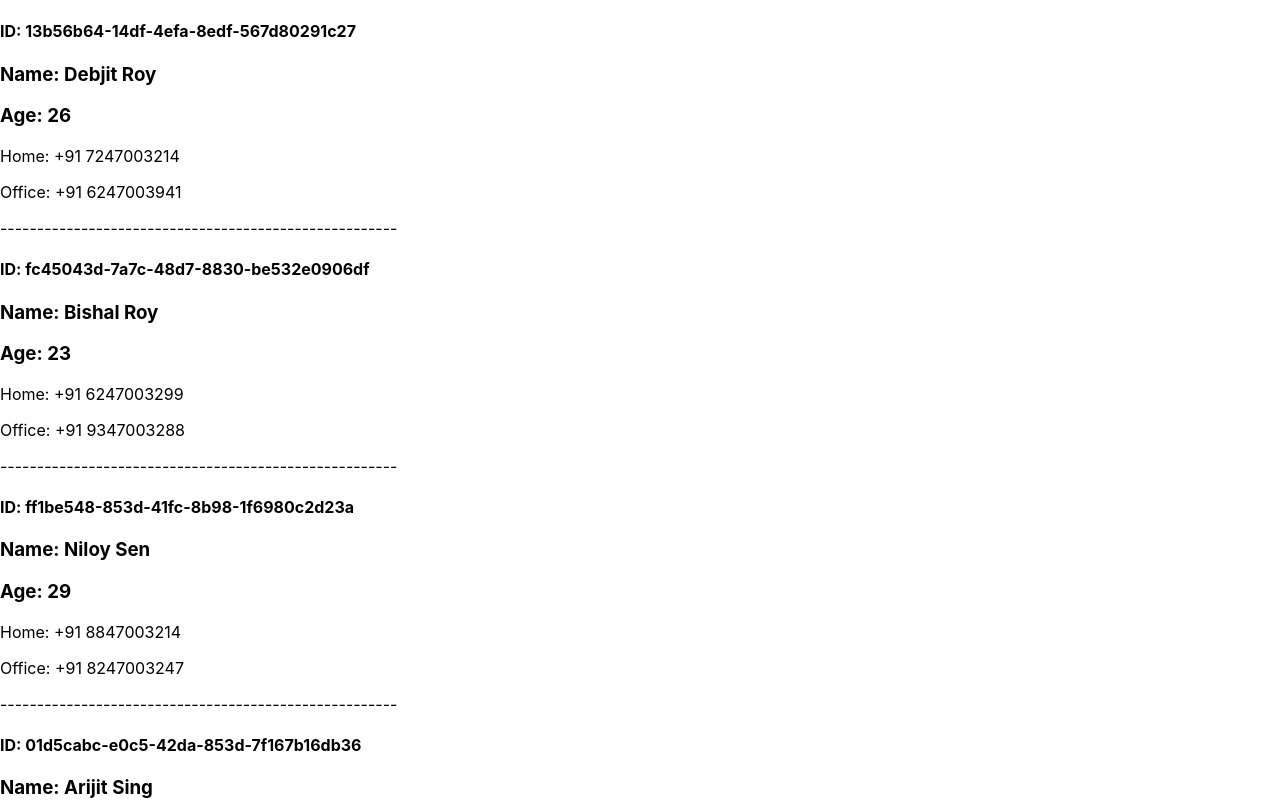
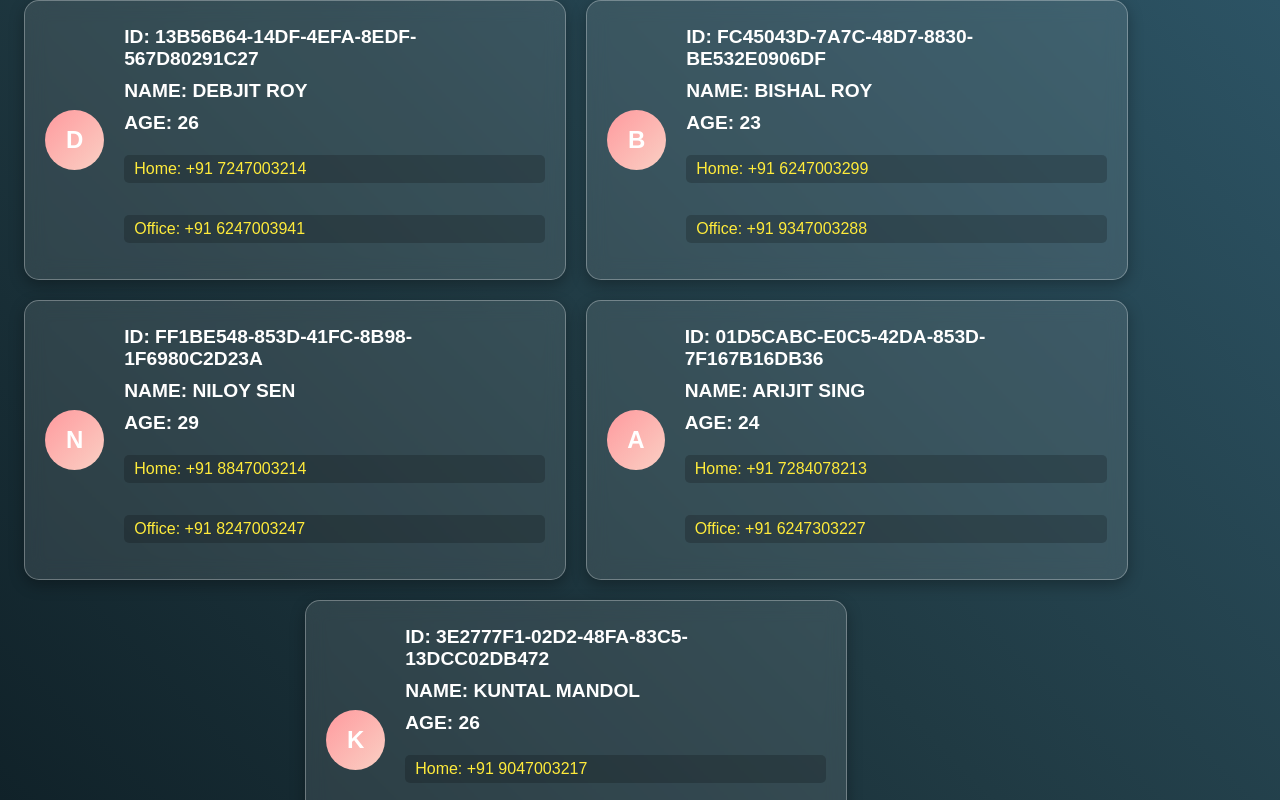
Before and after one commit to tanmayMt/Let-s_Learn_ReactJS, a React (Create React App) app: page / in a window 1280 px wide. Shown: the top 800 px of the page. Built offline with nearby package versions, Linux system fonts and the light colour scheme.

Commit message:
Nested Data Mapping Design Page with css

```diff
--- a/src/components/Nested_Mapping/NestedMapping.js
+++ b/src/components/Nested_Mapping/NestedMapping.js
@@ -1,19 +1,23 @@
 import React from 'react';
-import Data from './data'
+import Data from './data';
+import './style.css'; // Importing CSS file for styling
 
 export const NestedMapping = () => {
   return (
-    <div>
+    <div className="container">
       {Data.map((data)=>{
         const {id,Name,Age,Phone} = data;
         return(
-          <div key={id}>
-            <h4>ID: {id}</h4>
-            <h3>Name: {Name}</h3>
-            <h3>Age: {Age}</h3>
+          <div key={id} className="card">
+            <div className="icon">{Name.charAt(0)}</div>
+            <div className="card-content">
+              <h4>ID: {id}</h4>
+              <h3>Name: {Name}</h3>
+              <h3>Age: {Age}</h3>
             {/* If your Phone array is meant to hold multiple numbers, then you should restructure your data.js to avoid duplicate fields */}
-            {Phone.home && <p>Home: {Phone.home}</p>}
-            {Phone.office && <p>Office: {Phone.office}</p>}
+              {Phone.home && <p>Home: {Phone.home}</p>}
+              {Phone.office && <p>Office: {Phone.office}</p>}
+            </div>
             {/* {Phone.map((phone,index)=>{
                const {home,office}=phone;
                return(
@@ -34,8 +38,6 @@ export const NestedMapping = () => {
                 {Phone.office && <p>Office: {Phone.office}</p>}
                 </>
             )} */}
-
-            ------------------------------------------------------<br/>
           </div>
         )
       })}
--- /dev/null
+++ b/src/components/Nested_Mapping/style.css
@@ -0,0 +1,102 @@
+/* Global Styles */
+body {
+    font-family: 'Poppins', sans-serif;
+    background: linear-gradient(45deg, #0f2027, #203a43, #2c5364);
+    margin: 0;
+    padding: 0;
+    display: flex;
+    justify-content: center;
+    align-items: center;
+    min-height: 100vh;
+    flex-direction: column;
+}
+
+/* Outer Container */
+.container {
+    display: flex;
+    flex-wrap: wrap;
+    gap: 20px;
+    justify-content: center;
+    max-width: 90%;
+}
+
+/* Stylish Horizontal Data Cards */
+.card {
+    background: rgba(255, 255, 255, 0.1);
+    border-radius: 15px;
+    padding: 20px;
+    display: flex;
+    align-items: center;
+    gap: 20px;
+    max-width: 500px;
+    min-width: 350px;
+    backdrop-filter: blur(10px);
+    box-shadow: 0px 5px 15px rgba(0, 0, 0, 0.3);
+    transition: transform 0.3s ease, box-shadow 0.3s ease;
+    border: 1px solid rgba(255, 255, 255, 0.3);
+}
+
+/* Hover Effects */
+.card:hover {
+    transform: scale(1.05);
+    box-shadow: 0px 8px 20px rgba(0, 0, 0, 0.4);
+}
+
+/* Profile Icon */
+.icon {
+    width: 60px;
+    height: 60px;
+    background: linear-gradient(135deg, #ff9a9e, #fad0c4);
+    border-radius: 50%;
+    display: flex;
+    justify-content: center;
+    align-items: center;
+    font-size: 24px;
+    font-weight: bold;
+    color: #fff;
+}
+
+/* Content Styling */
+.card-content {
+    display: flex;
+    flex-direction: column;
+    color: #fff;
+}
+
+/* Headings */
+h3,
+h4 {
+    margin: 5px 0;
+    font-size: 1.2rem;
+    text-transform: uppercase;
+}
+
+/* Phone Number Styling */
+p {
+    font-size: 1rem;
+    font-weight: 500;
+    color: #ffeb3b;
+    background: rgba(0, 0, 0, 0.2);
+    display: inline-block;
+    padding: 5px 10px;
+    border-radius: 5px;
+}
+
+/* Glow Animation */
+@keyframes glow {
+    0% {
+        box-shadow: 0px 0px 10px rgba(255, 255, 255, 0.2);
+    }
+
+    50% {
+        box-shadow: 0px 0px 20px rgba(255, 255, 255, 0.4);
+    }
+
+    100% {
+        box-shadow: 0px 0px 10px rgba(255, 255, 255, 0.2);
+    }
+}
+
+.card:hover {
+    animation: glow 1s infinite alternate;
+}
```
Also changed, not shown: src/components/Nested_Mapping/NestedMapping copy.js (deleted, +0 -19 lines).
